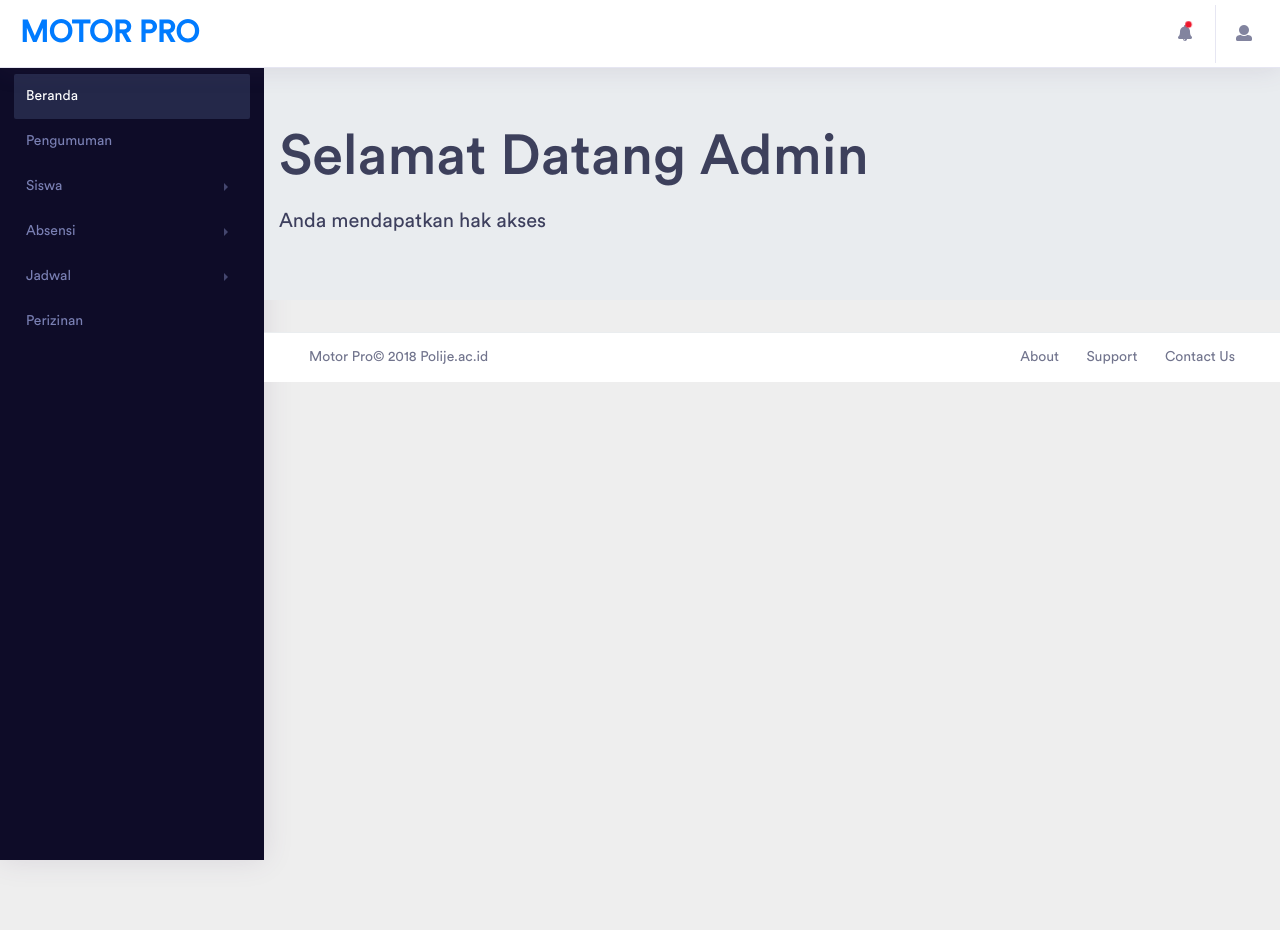
After one commit to samuraix888/Kelompok5TugasWEB, a PHP site: page /index_admin.php in a window 1280 px wide. The commit adds this page. Run offline with PHP 8.4, Linux system fonts and the light colour scheme; some web fonts are replaced.

Commit message:
dimas fajrul
dimas

```diff
--- /dev/null
+++ b/index_admin.php
@@ -0,0 +1,185 @@
+<!doctype html>
+<html lang="en">
+
+<head>
+    <!-- Required meta tags -->
+    <meta charset="utf-8">
+    <meta name="viewport" content="width=device-width, initial-scale=1, shrink-to-fit=no">
+    <title>Concept - Bootstrap 4 Admin Dashboard Template</title>
+    <!-- Bootstrap CSS -->
+    <link rel="stylesheet" href="assets/vendor/bootstrap/css/bootstrap.min.css">
+    <link href="assets/vendor/fonts/circular-std/style.css" rel="stylesheet">
+    <link rel="stylesheet" href="assets/libs/css/style.css">
+    <link rel="stylesheet" href="assets/vendor/fonts/fontawesome/css/fontawesome-all.css">
+</head>
+
+<body>
+    <!-- ============================================================== -->
+    <!-- start main wrapper -->
+    <!-- ============================================================== -->
+    <div class="dashboard-main-wrapper">
+         <!-- ============================================================== -->
+        <!-- start up navbar -->
+        <!-- ============================================================== -->
+         <div class="dashboard-header">
+            <nav class="navbar navbar-expand-lg bg-white fixed-top">
+                <a class="navbar-brand" href="../index.html">Motor Pro</a>
+                <button class="navbar-toggler" type="button" data-toggle="collapse" data-target="#navbarSupportedContent" aria-controls="navbarSupportedContent" aria-expanded="false" aria-label="Toggle navigation">
+                    <span class="navbar-toggler-icon"></span>
+                </button>
+                <div class="collapse navbar-collapse " id="navbarSupportedContent">
+                    <ul class="navbar-nav ml-auto navbar-right-top">
+                        <li class="nav-item dropdown notification">
+                            <a class="nav-link nav-icons" href="#" id="navbarDropdownMenuLink1" data-toggle="dropdown" aria-haspopup="true" aria-expanded="false"><i class="fas fa-fw fa-bell"></i> <span class="indicator"></span></a>
+                            <ul class="dropdown-menu dropdown-menu-right notification-dropdown">
+                                <li>
+                                    <div class="notification-title"> Notification</div>
+                                    <div class="notification-list">
+                                        <div class="list-group">
+                                             ISI NANTI
+                                        </div>
+                                    </div>
+                                </li>
+                                <li>
+                                    <div class="list-footer"> <a href="#">View all notifications</a></div>
+                                </li>
+                            </ul>
+                        </li>
+
+                        <li class="nav-item dropdown nav-user">
+                            <a class="nav-link nav-user-img" href="#" id="navbarDropdownMenuLink2" data-toggle="dropdown" aria-haspopup="true" aria-expanded="false"><i class="fas fa-user mr-2"></i></a>
+                            <div class="dropdown-menu dropdown-menu-right nav-user-dropdown" aria-labelledby="navbarDropdownMenuLink2">
+                                <div class="nav-user-info">
+                                    <h5 class="mb-0 text-white nav-user-name">
+SULISTIANTO</h5>
+                                    <span class="status"></span><span class="ml-2">ADMIN</span>
+                                </div>
+                                <a class="dropdown-item" href="#">Account</a>
+                                <a class="dropdown-item" href="#">Setting</a>
+                                <a class="dropdown-item" href="#"></i>Logout</a>
+                            </div>
+                        </li>
+                    </ul>
+                </div>
+            </nav>
+        </div>
+        <!-- ============================================================== -->
+        <!-- end navbar -->
+        <!-- ============================================================== -->
+        <!-- ============================================================== -->
+        <!-- start left sidebar -->
+        <!-- ============================================================== -->
+      <div class="nav-left-sidebar sidebar-dark">
+            <div class="menu-list">
+                <nav class="navbar navbar-expand-lg navbar-light">
+                    <a class="d-xl-none d-lg-none" href="#">Beranda</a>
+                    <button class="navbar-toggler" type="button" data-toggle="collapse" data-target="#navbarNav" aria-controls="navbarNav" aria-expanded="false" aria-label="Toggle navigation">
+                        <span class="navbar-toggler-icon"></span>
+                    </button>
+                    <div class="collapse navbar-collapse" id="navbarNav">
+                        <ul class="navbar-nav flex-column">
+                            <li class="nav-item ">
+                                <a class="nav-link active" href="#" >Beranda</a>
+                            </li>
+                            <li class="nav-item ">
+                                <a class="nav-link" href="component/pengumuman/pengumuman.php" >Pengumuman</a>
+                            </li>
+                            <li class="nav-item">
+                                <a class="nav-link" href="#" data-toggle="collapse" aria-expanded="false" data-target="#submenu_siswa" aria-controls="submenu_siswa">Siswa</a>
+                                <div id="submenu_siswa" class="collapse submenu">
+                                    <ul class="nav flex-column">
+                                        <li class="nav-item">
+                                            <a class="nav-link" href="#">Lihat Data</a>
+                                        </li>
+                                        <li class="nav-item">
+                                            <a class="nav-link" href="#">Tambah Data</a>
+                                        </li>
+                                    </ul>
+                                </div>
+                            </li>
+
+                            <li class="nav-item">
+                                <a class="nav-link" href="#" data-toggle="collapse" aria-expanded="false" data-target="#submenu_absen" aria-controls="submenu_absen">Absensi</a>
+                                <div id="submenu_absen" class="collapse submenu">
+                                    <ul class="nav flex-column">
+                                        <li class="nav-item">
+                                            <a class="nav-link" href="#">Lihat Data</a>
+                                        </li>
+                                        <li class="nav-item">
+                                            <a class="nav-link" href="#">Tambah Data</a>
+                                        </li>
+                                    </ul>
+                                </div>
+                            </li>
+                            <li class="nav-item ">
+                                <a class="nav-link" href="#" data-toggle="collapse" aria-expanded="false" data-target="#submenu-4" aria-controls="submenu-4">Jadwal</a>
+                                <div id="submenu-4" class="collapse submenu">
+                                    <ul class="nav flex-column">
+                                        <li class="nav-item">
+                                            <a class="nav-link" href="#">Lihat Data</a>
+                                        </li>
+                                        <li class="nav-item">
+                                            <a class="nav-link" href="#">Tambah Data</a>
+                                        </li>
+                                    </ul>
+                                </div>
+                            </li>
+                            <li class="nav-item">
+                                <a class="nav-link" href="#"></i>Perizinan</a>
+                            </li>
+                        </ul>
+                    </div>
+                </nav>
+            </div>
+        </div>
+        <!-- ============================================================== -->
+        <!-- end left sidebar -->
+        <!-- ============================================================== -->
+        <!-- ============================================================== -->
+        <!-- wrapper  -->
+        <!-- ============================================================== -->
+        <div style="background:  #EEE">
+            <div class="dashboard-wrapper">
+                <div class="jumbotron jumbotron-fluid">
+                    <div class="container">
+                      <h1 class="display-4">Selamat Datang Admin</h1>
+                      <p class="lead">Anda mendapatkan hak akses </p>
+                    </div>
+                  </div>
+                <!-- ============================================================== -->
+                <!-- footer -->
+                <!-- ============================================================== -->
+                <div class="footer">
+                    <div class="container-fluid">
+                        <div class="row">
+                            <div class="col-xl-6 col-lg-6 col-md-12 col-sm-12 col-12" >
+                                Motor Pro© 2018 <a href="polije.ac.id">Polije.ac.id</a>
+                            </div>
+                            <div class="col-xl-6 col-lg-6 col-md-12 col-sm-12 col-12">
+                                <div class="text-md-right footer-links d-none d-sm-block">
+                                    <a href="javascript: void(0);">About</a>
+                                    <a href="javascript: void(0);">Support</a>
+                                    <a href="javascript: void(0);">Contact Us</a>
+                                </div>
+                            </div>
+                        </div>
+                    </div>
+                </div>
+                <!-- ============================================================== -->
+                <!-- end footer -->
+                <!-- ============================================================== -->
+            </div>
+        </div>
+
+    </div>
+    <!-- ============================================================== -->
+    <!-- end main wrapper -->
+    <!-- ============================================================== -->
+    <!-- Optional JavaScript -->
+    <script src="assets/vendor/jquery/jquery-3.3.1.min.js"></script>
+    <script src="assets/vendor/bootstrap/js/bootstrap.bundle.js"></script>
+    <script src="assets/vendor/slimscroll/jquery.slimscroll.js"></script>
+    <script src="assets/libs/js/main-js.js"></script>
+</body>
+
+</html>
--- a/index_user.php
+++ b/index_user.php
@@ -13,7 +13,7 @@
 
 
 
-<div style="background:  #00dac6;">
+<div style="background:  hsla(149, 39%, 49%,1);">
 <div class="banner">
   <div class="text-center">
   <h1>SMA Negeri 5 Jember</h1>
@@ -22,7 +22,7 @@
 
 </div>
 
-<div style="background:  #009688;">
+<div style="background:  hsla(148, 78%, 71%,1);">
 <nav class="navbar navbar-expand-lg navbar-light border border-dark mt-2">
 
   <button class="navbar-toggler" type="button" data-toggle="collapse" data-target="#navbarSupportedContent" aria-controls="navbarSupportedContent" aria-expanded="false" aria-label="Toggle navigation">
```
Also changed, not shown: edit_jadwal.php (+0 -42 lines), index_jadwal_admin.php (+14 -26 lines), koneksi_input_jadwal.php (+8 -4 lines), file/1.PNG (added), file/2.PNG (added), file/Capture.PNG (added).
